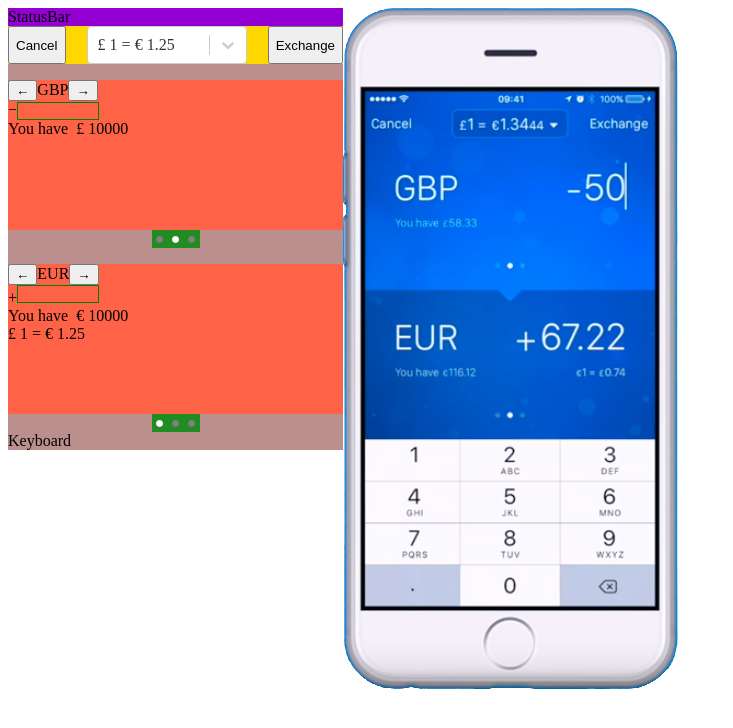
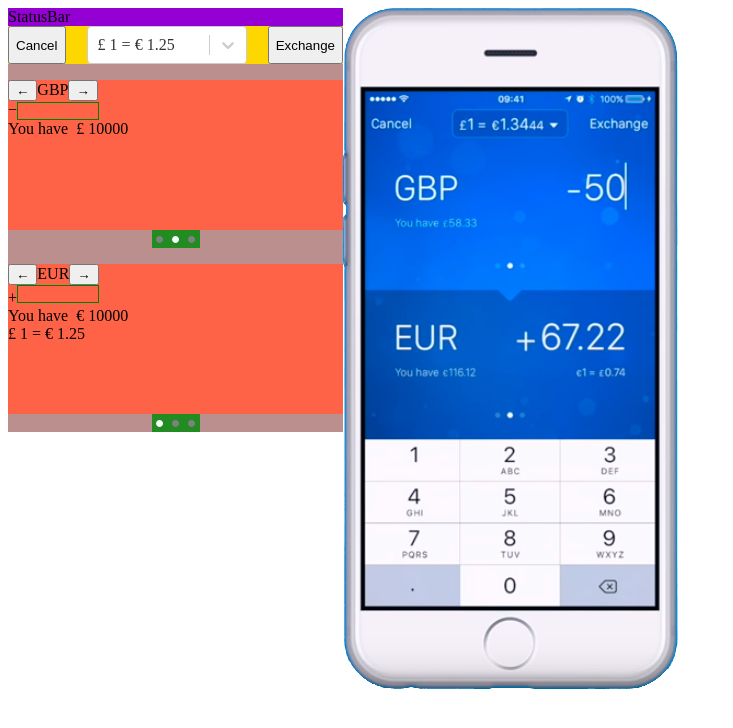
Before and after one commit to Ohar/test-revolut-exchange, a React app: page / in a window 1280 px wide. Shown: the top 728 px of the page, without its empty margins (0-733 px from the left). Built offline with nearby package versions, Linux system fonts and the light colour scheme; no server answers; the HTML template or start-up script is replaced by a standard one.

Commit message:
App: remove Keyboard

```diff
--- a/src/components/App/index.jsx
+++ b/src/components/App/index.jsx
@@ -1,6 +1,5 @@
 import Controls from '@/components/Controls'
 import Exchanger from '@/components/Exchanger'
-import Keyboard from '@/components/Keyboard'
 import RateUpdater from '@/components/RateUpdater'
 import StatusBar from '@/components/StatusBar'
 import React from 'react'
@@ -13,7 +12,6 @@ export default function App () {
         <StatusBar/>
         <Controls/>
         <Exchanger/>
-        <Keyboard/>
       </RateUpdater>
     </main>
   )
--- a/src/components/Keyboard/index.jsx
+++ /dev/null
@@ -1,18 +0,0 @@
-import React, { Component } from 'react'
-import './style.less'
-
-class Keyboard extends Component {
-  constructor (...args) {
-    super(...args)
-  }
-
-  render () {
-    return (
-      <section className='Keyboard'>
-        Keyboard
-      </section>
-    )
-  }
-}
-
-export default Keyboard
--- a/src/components/Keyboard/style.less
+++ /dev/null
@@ -1,3 +0,0 @@
-.Keyboard {
-  background-color: rosybrown;
-}
```
